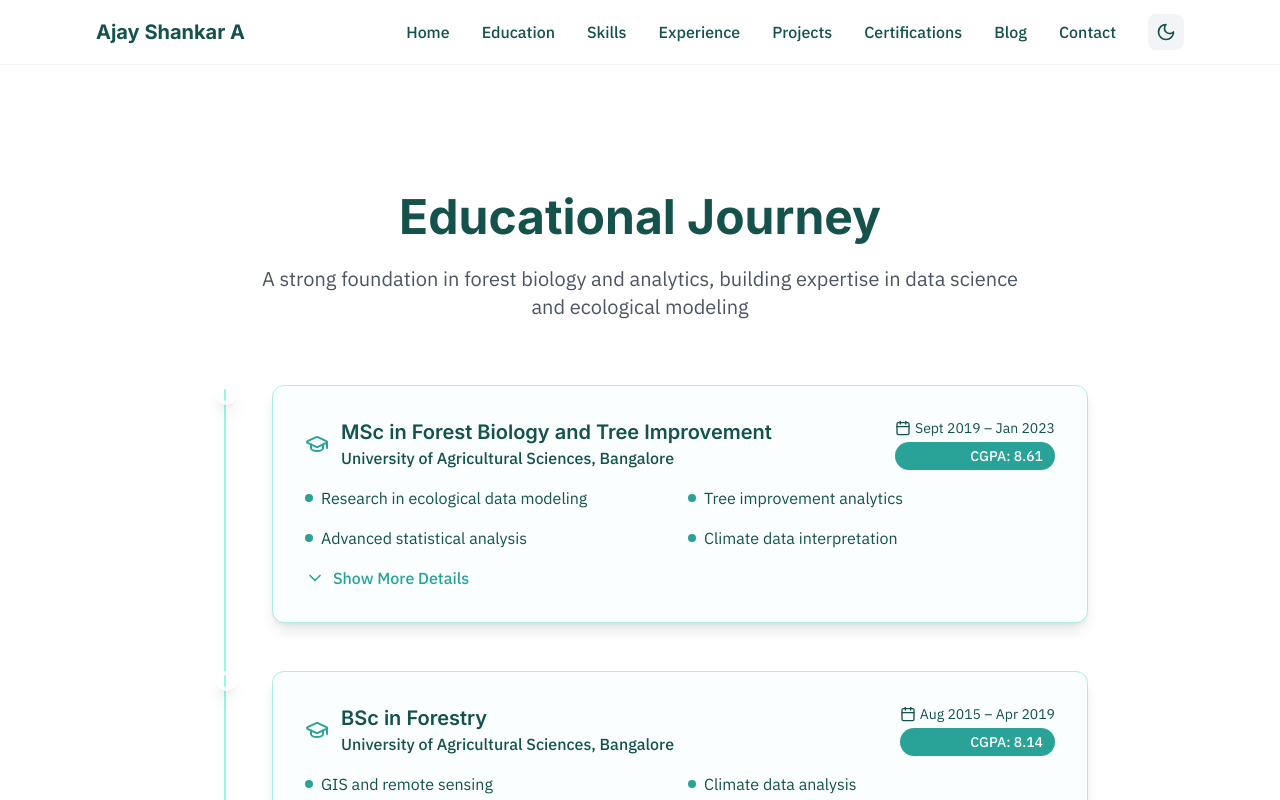
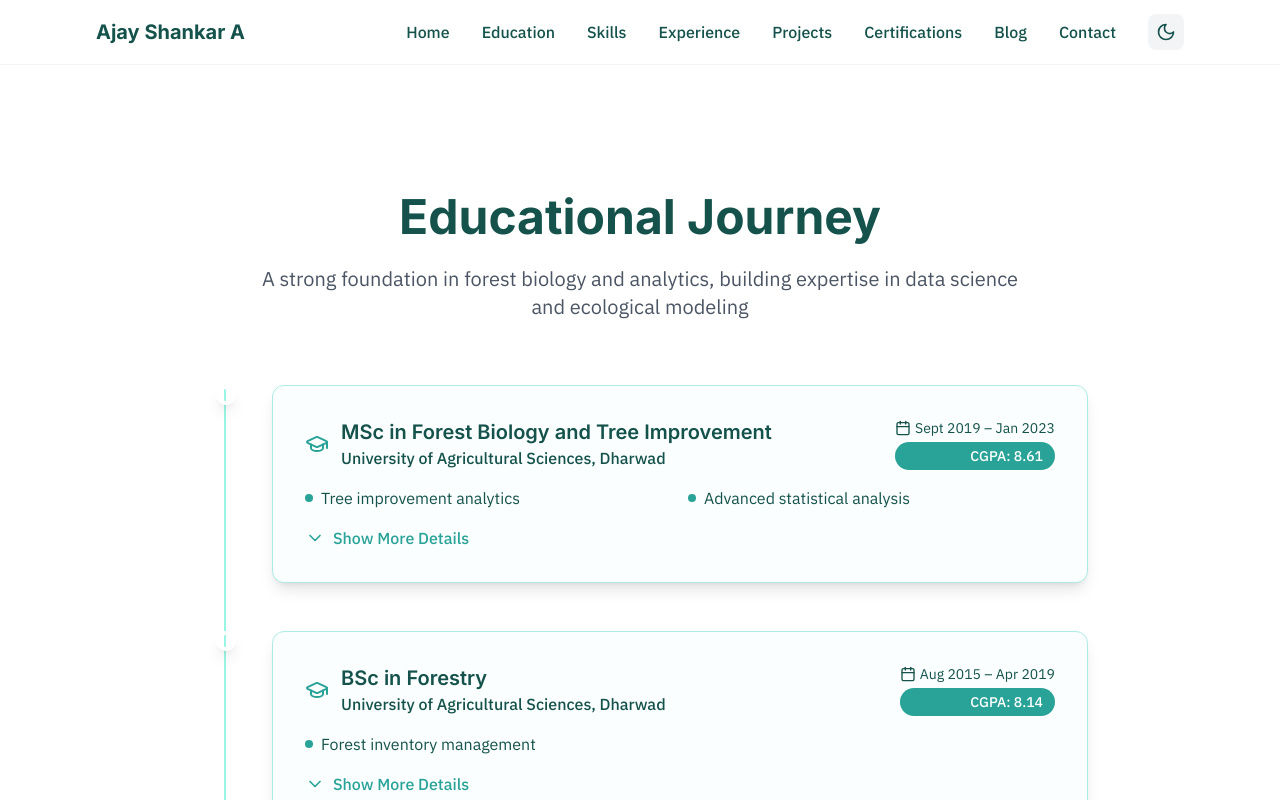
Before and after one commit to ajay333a/ajay_portfolio_site, a React (Vite) app: page /#/education in a window 1280 px wide. Shown: the top 800 px of the page. Built offline with nearby package versions, Linux system fonts and the light colour scheme.

Commit message:
Corrections on education

```diff
--- a/src/pages/Certifications.tsx
+++ b/src/pages/Certifications.tsx
@@ -21,7 +21,7 @@ const Certifications = () => {
       title: "Google Data Analytics Professional Certificate",
       issuer: "Google via Coursera",
       description: "Comprehensive program covering data analysis fundamentals, data cleaning, visualization, and R programming for analytics.",
-      link: "https://coursera.org/verify/professional-cert/S8VZ79DVEXP7",
+      link: "https://www.coursera.org/account/accomplishments/specialization/EQGTF6EM2QPN",
       icon: "📃",
       skills: ["Data Analysis", "R Programming", "Data Visualization", "SQL", "Tableau"],
       image: "https://ajay333a.quarto.pub/ajay-shankar-a/certificates/coursera_cert.png"
--- a/src/pages/Contact.tsx
+++ b/src/pages/Contact.tsx
@@ -66,8 +66,8 @@ const Contact = () => {
     {
       icon: <Mail size={20} />,
       label: "Email",
-      value: "navaajayshankar333a@gmail.com",
-      href: "mailto:navaajayshankar333a@gmail.com"
+      value: "ajayshankar333a@gmail.com",
+      href: "mailto:ajayshankar333a@gmail.com"
     },
     {
       icon: <Linkedin size={20} />,
@@ -85,7 +85,7 @@ const Contact = () => {
       icon: <Download size={20} />,
       label: "Resume",
       value: "Download PDF",
-      href: "https://drive.google.com/file/d/1O35DyRH6l5BRobDWxh-J2GMq8cc1DRLo/view?usp=sharing"
+      href: "https://drive.google.com/file/d/17Dyklp2DNeZfwgg4q-8MOVUevrQRXp9B/view?usp=sharing"
     }
   ];
 
--- a/src/pages/Education.tsx
+++ b/src/pages/Education.tsx
@@ -14,31 +14,26 @@ interface EducationItem {
 const educationData: EducationItem[] = [
   {
     degree: "MSc in Forest Biology and Tree Improvement",
-    institution: "University of Agricultural Sciences, Bangalore",
+    institution: "University of Agricultural Sciences, Dharwad",
     duration: "Sept 2019 – Jan 2023",
     cgpa: "8.61",
     highlights: [
-      "Research in ecological data modeling",
       "Tree improvement analytics",
-      "Advanced statistical analysis",
-      "Climate data interpretation"
+      "Advanced statistical analysis"
     ],
-    thesis: "Genetic diversity analysis of forest species using molecular markers",
-    tools: ["R", "SPSS", "Excel", "GIS", "Statistical Modeling"]
+    thesis: "Clonal propagation of angiosperms through Leaves",
+    tools: ["R", "Excel", "Statistical Modeling"]
   },
   {
     degree: "BSc in Forestry",
-    institution: "University of Agricultural Sciences, Bangalore",
+    institution: "University of Agricultural Sciences, Dharwad",
     duration: "Aug 2015 – Apr 2019",
     cgpa: "8.14",
     highlights: [
-      "GIS and remote sensing",
-      "Climate data analysis",
-      "Natural resource analysis",
       "Forest inventory management"
     ],
-    thesis: "Forest cover change detection using satellite imagery",
-    tools: ["ArcGIS", "ERDAS Imagine", "Excel", "SQL", "R Programming"]
+    thesis: "Best pre-sowing treatments for 'Cordia myxa' and 'Xymenia americana' ",
+    tools: ["Excel", "Data Visualisation"]
   }
 ];
 
--- a/src/pages/Experience.tsx
+++ b/src/pages/Experience.tsx
@@ -12,27 +12,13 @@ interface ExperienceItem {
 }
 
 const experienceData: ExperienceItem[] = [
-  {
-    title: "Technical Assistant",
-    company: "Zilla Panchayath Ballari",
-    location: "Ballari, Karnataka",
-    duration: "Nov 2022 – Present",
-    description: "Leading MGNREGA program implementation with data-driven decision making. Delivered 1.2 lakh person-days through efficient resource allocation and automated reporting systems.",
-    toolsUsed: ["Excel", "SQL", "Data Analysis", "Report Automation", "Process Optimization"],
-    impactMetrics: [
-      "Delivered 1.2 lakh person-days through MGNREGA",
-      "Automated reporting reduced processing time by 60%",
-      "Improved resource allocation efficiency by 40%",
-      "Streamlined administrative processes for 50+ villages"
-    ]
-  },
-  {
+ {
     title: "Research Associate",
     company: "Environmental Management & Policy Research Institute (EMPRI)",
     location: "Bangalore, Karnataka",
     duration: "May 2022 – Aug 2022",
     description: "Conducted comprehensive survey and analysis of 500 artisans across Karnataka. Developed data-driven insights that influenced state-level policy decisions for artisan welfare programs.",
-    toolsUsed: ["R", "Statistical Analysis", "Survey Design", "Data Visualization", "Policy Research"],
+    toolsUsed: ["Google Forms", "Excel", "Statistical Analysis", "Survey Design", "Data Visualization", "Policy Research"],
     impactMetrics: [
       "Surveyed 500+ artisans across multiple districts",
       "Generated insights that influenced policy decisions",
--- a/src/pages/Index.tsx
+++ b/src/pages/Index.tsx
@@ -21,7 +21,7 @@ const Index = () => {
               Data Analyst passionate about insights, impact & storytelling
             </p>
             <p className="text-lg text-gray-500 mb-12 max-w-lg">
-              Google Certified Data analyst with 3 years of experience in analytics,
+              Google Certified Data analyst with experience in analytics,
                passionate about data analytics with a master’s degree in Forest Biology and Tree Improvement.
                 Seeking opportunities where I can utilize my analytical and technical skills to solve real life data analytics problems.
             </p>
@@ -35,7 +35,7 @@ const Index = () => {
                 <ArrowRight size={20} />
               </Link>
               <a
-                href="https://drive.google.com/file/d/1O35DyRH6l5BRobDWxh-J2GMq8cc1DRLo/view?usp=sharing" // Updated to actual resume link
+                href="https://drive.google.com/file/d/17Dyklp2DNeZfwgg4q-8MOVUevrQRXp9B/view?usp=sharing" // Updated to actual resume link
                 target="_blank"
                 rel="noopener noreferrer"
                 className="btn-secondary inline-flex items-center gap-2"
--- a/src/pages/Projects.tsx
+++ b/src/pages/Projects.tsx
@@ -32,8 +32,7 @@ const Projects = () => {
       highlights: [
         "Processed 5+ million bike trip records",
         "Identified seasonal usage patterns",
-        "Created actionable recommendations for service optimization",
-        "Developed interactive visualizations for stakeholder presentations"
+        "Created actionable recommendations for service optimization"
       ]
     },
     {
@@ -41,15 +40,13 @@ const Projects = () => {
       description: "Database analysis project demonstrating advanced SQL techniques including complex joins, subqueries, and window functions to extract business insights from music store data.",
       dataSize: "Complex Queries",
       tools: ["MySQL", "Joins", "Subqueries", "Window Functions"],
-      link: "https://github.com/ajay333a/cs_50_ajay/tree/main/wk_7_SQL",
-      githubLink: "https://github.com/ajay333a/cs_50_ajay/tree/main/wk_7_SQL",
+      link: "https://drive.google.com/drive/folders/1aXDYxoE3NSQJ8VR7zSir8X5Wyan49EAv?usp=drive_link",
       image: "https://images.unsplash.com/photo-1493225457124-a3eb161ffa5f?w=500",
       category: "Database Analysis",
       highlights: [
         "Advanced SQL query optimization",
         "Complex data relationships analysis",
-        "Business intelligence reporting",
-        "Performance tuning and indexing strategies"
+        "Business intelligence reporting"
       ]
     }
   ];
```
